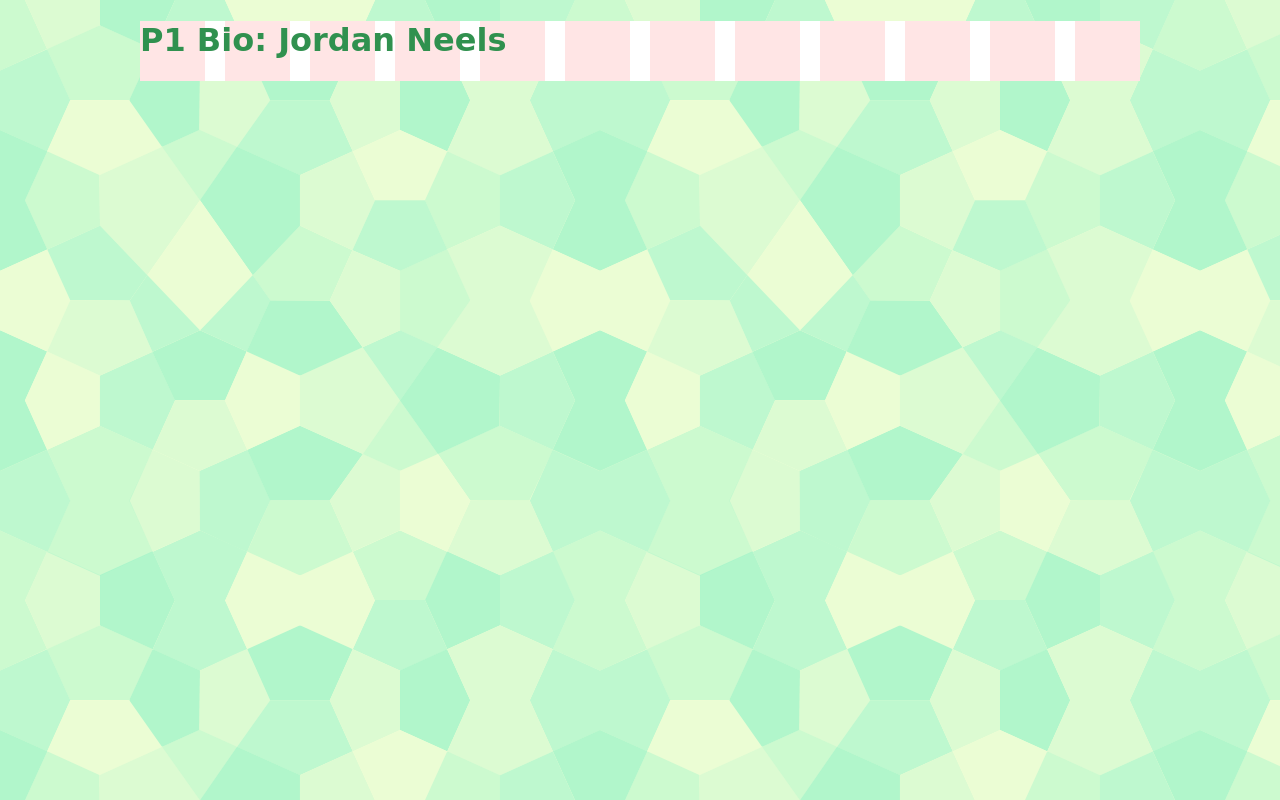
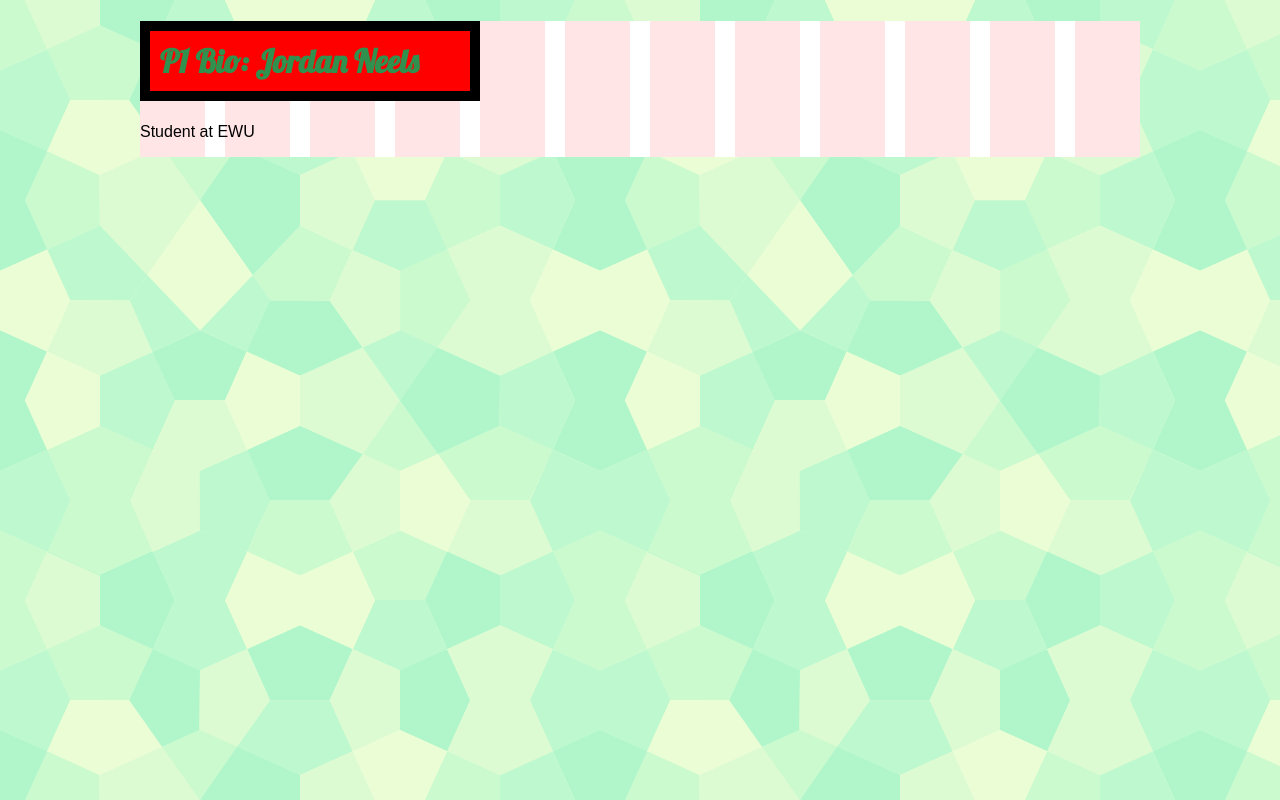
Before and after one commit to jordanneels/p1-bio-inclassassignment, a plain HTML site: page index.html in a window 1280 px wide. Drawn offline with Linux system fonts and the light colour scheme.

Commit message:
updated colors

```diff
--- a/css/styles.css
+++ b/css/styles.css
@@ -2,6 +2,11 @@
 h1 {
 	color: #30914F;
 	font-family: 'Lobster', cursive;
+	background: red;
+	width: 300px;
+	padding: 10px;
+	border: 10px;
+	border: 10px solid black;
 }
 
 body {
--- a/index.html
+++ b/index.html
@@ -8,6 +8,7 @@
 
   <link rel="stylesheet" href="css/normalize.css">
   <link rel="stylesheet" href="css/grid.css">
+  <link href='http://fonts.googleapis.com/css?family=Lobster' rel='stylesheet' type='text/css'>
   <link rel="stylesheet" href="css/styles.css">
 
 </head>
@@ -18,6 +19,8 @@
 		<!-- Your Content -->
 		<h1>P1 Bio: Jordan Neels</h1>
 
+		<p>Student at EWU</p>
+
 		<!-- Clearfix -->
 		<div class="clear"></div>
 
```
